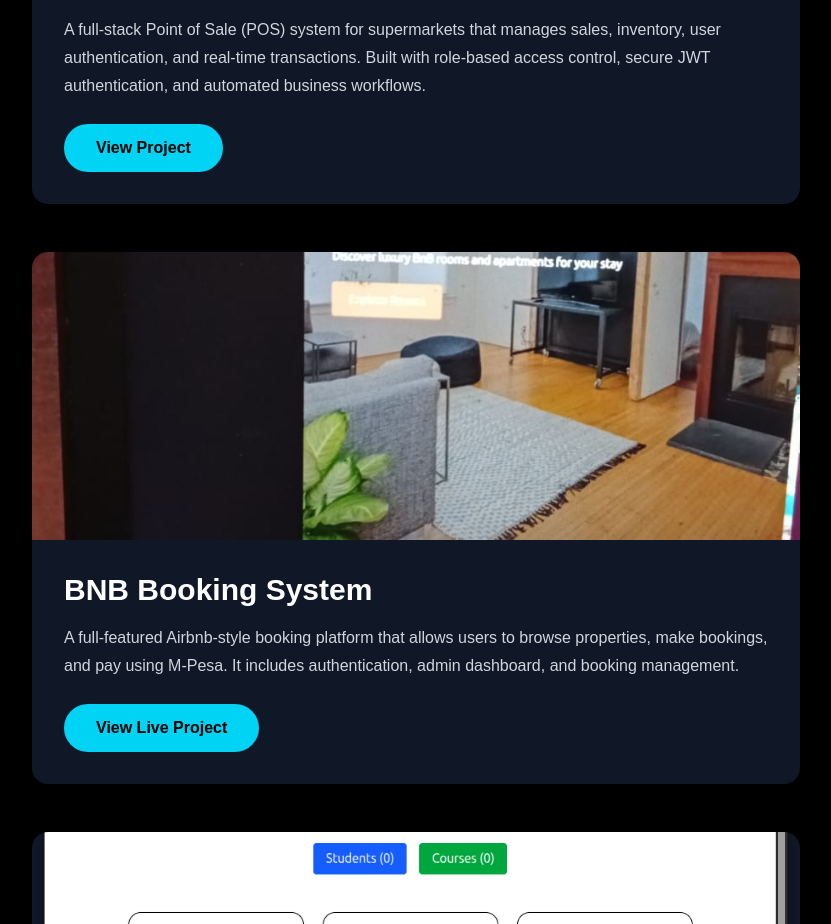
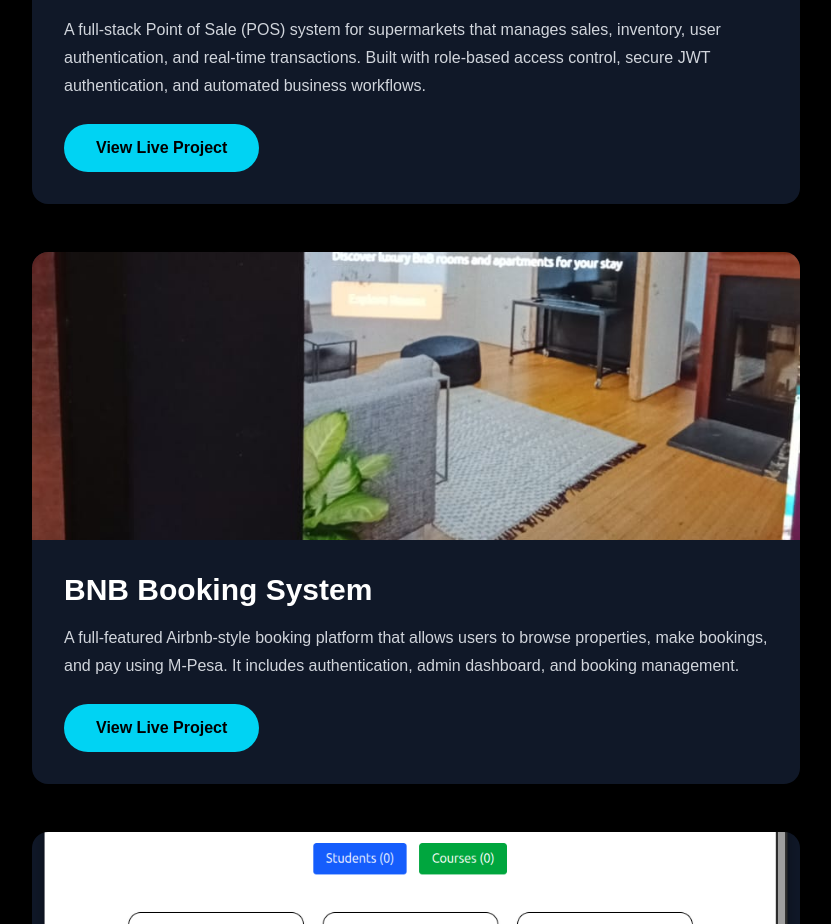
Before and after one commit to robert00-1/portfolio1, a React (Vite) app: page /projects in a window 1280 px wide. Shown: the part 2749-3673 px from the top of the page, without its empty margins (224-1055 px from the left). Built offline with nearby package versions, Linux system fonts and the light colour scheme.

Commit message:
Add live POS project link to portfolio

```diff
--- a/src/components/Projects.jsx
+++ b/src/components/Projects.jsx
@@ -246,13 +246,15 @@ export default function Projects() {
             </p>
 
 <a
-              href="#"
+  href="https://supermarket-pos-system-self.vercel.app/"
   target="_blank"
   rel="noopener noreferrer"
   className="inline-block bg-cyan-400 text-black px-8 py-3 rounded-full font-bold hover:bg-cyan-300 transition"
 >
-              View Project
+  View Live Project
 </a>
+
+
 
           </div>
         </div>
```
Lines whose indentation alone changed are shown as unchanged.
